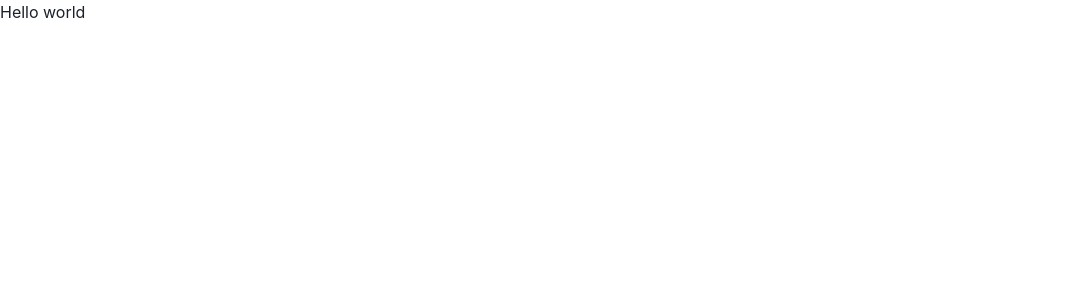
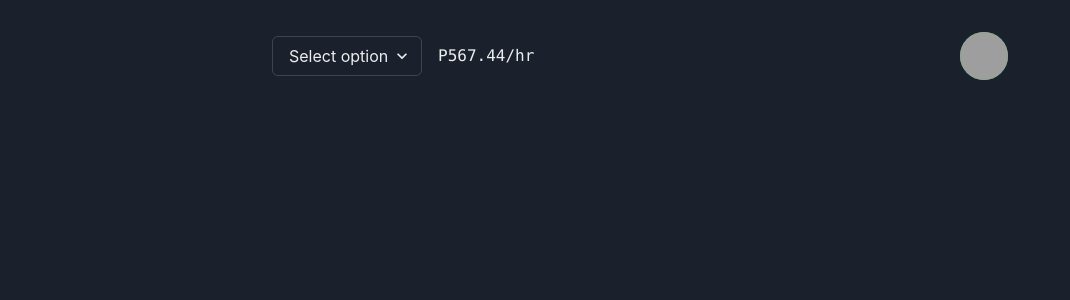
Before and after one commit to ronnaf/klakie-next, a Next.js app: page /workspace in a window 1280 px wide. Before the commit this address had no page. Shown: the top 300 px of the page, without its empty margins (0-1070 px from the left). Built offline with nearby package versions, Linux system fonts and the light colour scheme; grey boxes are pictures that could not be loaded.

Commit message:
feat: add dark mode, dashboard header

```diff
--- a/package.json
+++ b/package.json
@@ -9,13 +9,16 @@
     "lint": "next lint"
   },
   "dependencies": {
+    "@chakra-ui/icons": "^1.0.15",
     "@chakra-ui/react": "^1.6.7",
     "@emotion/react": "^11.4.1",
     "@emotion/styled": "^11.3.0",
     "framer-motion": "^4.1.17",
+    "lodash": "^4.17.21",
     "next": "11.1.2",
     "react": "17.0.2",
-    "react-dom": "17.0.2"
+    "react-dom": "17.0.2",
+    "swr": "^1.0.1"
   },
   "devDependencies": {
     "@types/react": "17.0.20",
--- a/pages/_app.tsx
+++ b/pages/_app.tsx
@@ -4,8 +4,6 @@ import { ChakraProvider } from '@chakra-ui/react';
 import { useAuth } from '../utils/hooks/useAuth';
 
 function MyApp({ Component, pageProps }: AppProps) {
-  useAuth();
-
   return (
     <ChakraProvider>
       <Component {...pageProps} />
--- /dev/null
+++ b/pages/_document.tsx
@@ -0,0 +1,18 @@
+import { ColorModeScript } from '@chakra-ui/react';
+import NextDocument, { Html, Head, Main, NextScript } from 'next/document';
+import theme from '../utils/theme';
+
+export default class Document extends NextDocument {
+  render() {
+    return (
+      <Html lang='en'>
+        <Head />
+        <body>
+          <ColorModeScript initialColorMode={theme.config.initialColorMode} />
+          <Main />
+          <NextScript />
+        </body>
+      </Html>
+    );
+  }
+}
--- a/pages/workspace.tsx
+++ b/pages/workspace.tsx
@@ -1,7 +1,78 @@
+import { Avatar } from '@chakra-ui/avatar';
+import { useColorMode } from '@chakra-ui/color-mode';
+import { ExternalLinkIcon, SettingsIcon } from '@chakra-ui/icons';
+import { Box, Code, Container, Flex, Spacer, Text } from '@chakra-ui/layout';
+import {
+  Menu,
+  MenuButton,
+  MenuDivider,
+  MenuGroup,
+  MenuItem,
+  MenuList,
+} from '@chakra-ui/menu';
+import { HStack } from '@chakra-ui/react';
+import { Select } from '@chakra-ui/select';
+import { Switch } from '@chakra-ui/switch';
+import _ from 'lodash';
+import Head from 'next/head';
 import React from 'react';
 
 const Workspace = () => {
-  return <div>Hello world</div>;
+  const { colorMode, toggleColorMode } = useColorMode();
+
+  return (
+    <>
+      <Head>
+        <title>Klakie - Workspace</title>
+        <meta
+          name='description'
+          content='Easily track your time entries from Clockify.'
+        />
+        <link rel='icon' href='/favicon.ico' />
+      </Head>
+      <Box py='8'>
+        <Container maxW='container.md'>
+          <Flex alignItems='center'>
+            <Box>
+              <HStack spacing='4'>
+                <Select placeholder='Select option'>
+                  <option value='option1'>Option 1</option>
+                  <option value='option2'>Option 2</option>
+                  <option value='option3'>Option 3</option>
+                </Select>
+                <Text as='kbd'>P567.44/hr</Text>
+              </HStack>
+            </Box>
+            <Spacer />
+            <Box>
+              <Menu placement='bottom-end' closeOnSelect={false}>
+                <MenuButton
+                  as={Avatar}
+                  name='Dan Abramov'
+                  src='https://bit.ly/dan-abramov'
+                />
+                <MenuList>
+                  <MenuGroup title='Color mode'>
+                    <MenuItem>
+                      <Switch
+                        mr='3'
+                        isChecked={colorMode === 'dark'}
+                        onChange={toggleColorMode}
+                      />
+                      <span>{_.startCase(colorMode)} mode</span>
+                    </MenuItem>
+                  </MenuGroup>
+                  <MenuDivider />
+                  <MenuItem icon={<SettingsIcon />}>Settings</MenuItem>
+                  <MenuItem icon={<ExternalLinkIcon />}>Log out</MenuItem>
+                </MenuList>
+              </Menu>
+            </Box>
+          </Flex>
+        </Container>
+      </Box>
+    </>
+  );
 };
 
 export default Workspace;
--- /dev/null
+++ b/utils/theme.ts
@@ -0,0 +1,13 @@
+// 1. import `extendTheme` function
+import { extendTheme, ThemeConfig } from '@chakra-ui/react';
+
+// 2. Add your color mode config
+const config: ThemeConfig = {
+  initialColorMode: 'dark',
+  useSystemColorMode: false,
+};
+
+// 3. extend the theme
+const theme = extendTheme({ config });
+
+export default theme;
```
Also changed, not shown: pages/index.tsx (+19 -5 lines), 1 other file (tests, documents, lock files or other folders).
